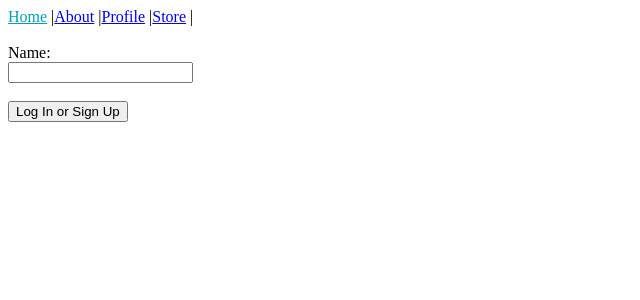
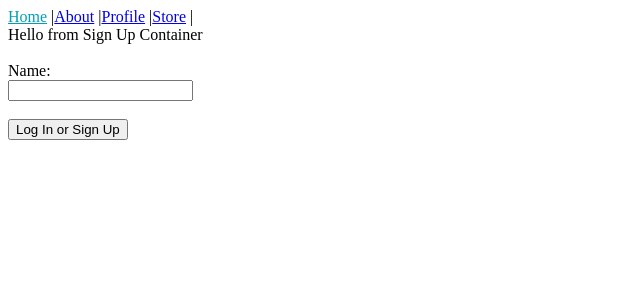
Before and after one commit to jazminmatos/poki_habit_tracker_client, a React (Create React App) app: page / in a window 1280 px wide. Shown: the top 300 px of the page, without its empty margins (0-640 px from the left). Built offline with nearby package versions, Linux system fonts and the light colour scheme; no server answers.

Commit message:
SignupContainer works

```diff
--- a/src/components/Home.js
+++ b/src/components/Home.js
@@ -1,11 +1,11 @@
 import React from 'react';
 
-import SignupForm from './SignupForm';
+import SignupContainer from '../containers/SignupContainer';
 
 const Home = () => {
     return (
         <div>
-            <SignupForm />
+            <SignupContainer />
         </div>
     );
 }
--- a/src/components/App.js
+++ b/src/containers/App.js
@@ -1,5 +1,5 @@
 import React, { Component } from 'react';
-import Router from './Router'
+import Router from '../components/Router'
 
 class App extends Component {
     render() {
--- a/src/containers/signupContainer.js
+++ b/src/containers/signupContainer.js
@@ -1,9 +1,7 @@
-import React, { Component } from 'react';
+import React from 'react';
+import SignupForm from '../components/SignupForm';
 
-import SignupForm from '../components/SignupForm'
-
-class signupContainer extends Component {
-    render() {
+const SignupContainer = () => {
     return (
         <div>
             Hello from Sign Up Container
@@ -11,6 +9,5 @@ class signupContainer extends Component {
         </div>
     );
 }
-}
 
-export default signupContainer;
+export default SignupContainer;
--- a/src/index.js
+++ b/src/index.js
@@ -6,7 +6,7 @@ import { Provider } from 'react-redux'
 import thunk from 'redux-thunk'
 import { BrowserRouter as Router } from 'react-router-dom'
 
-import App from './components/App'
+import App from './containers/App'
 import rootReducer from './reducers/rootReducer'
 
 const store = createStore(rootReducer, composeWithDevTools(applyMiddleware(thunk)))
```
Lines whose indentation alone changed are shown as unchanged.
